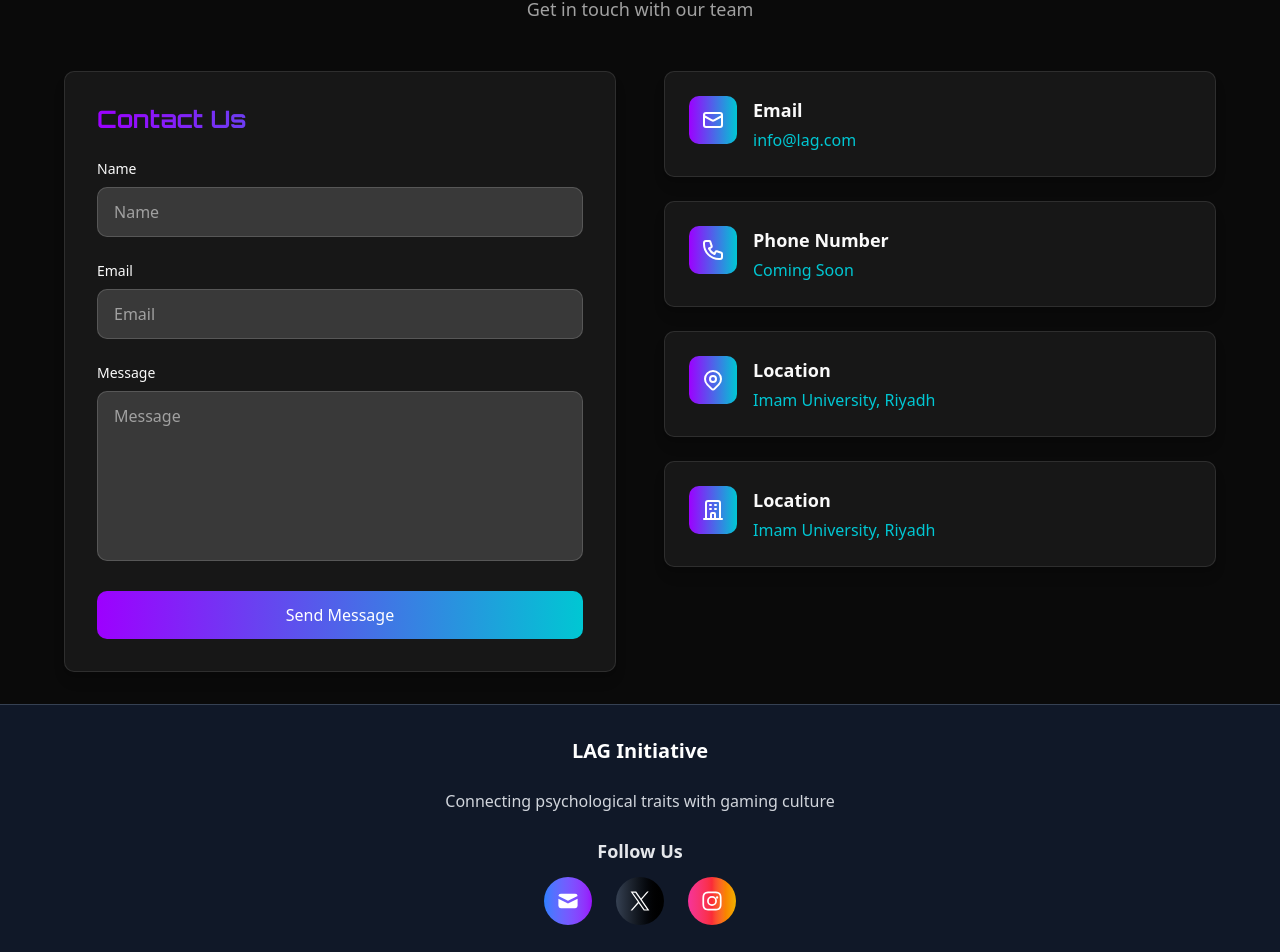
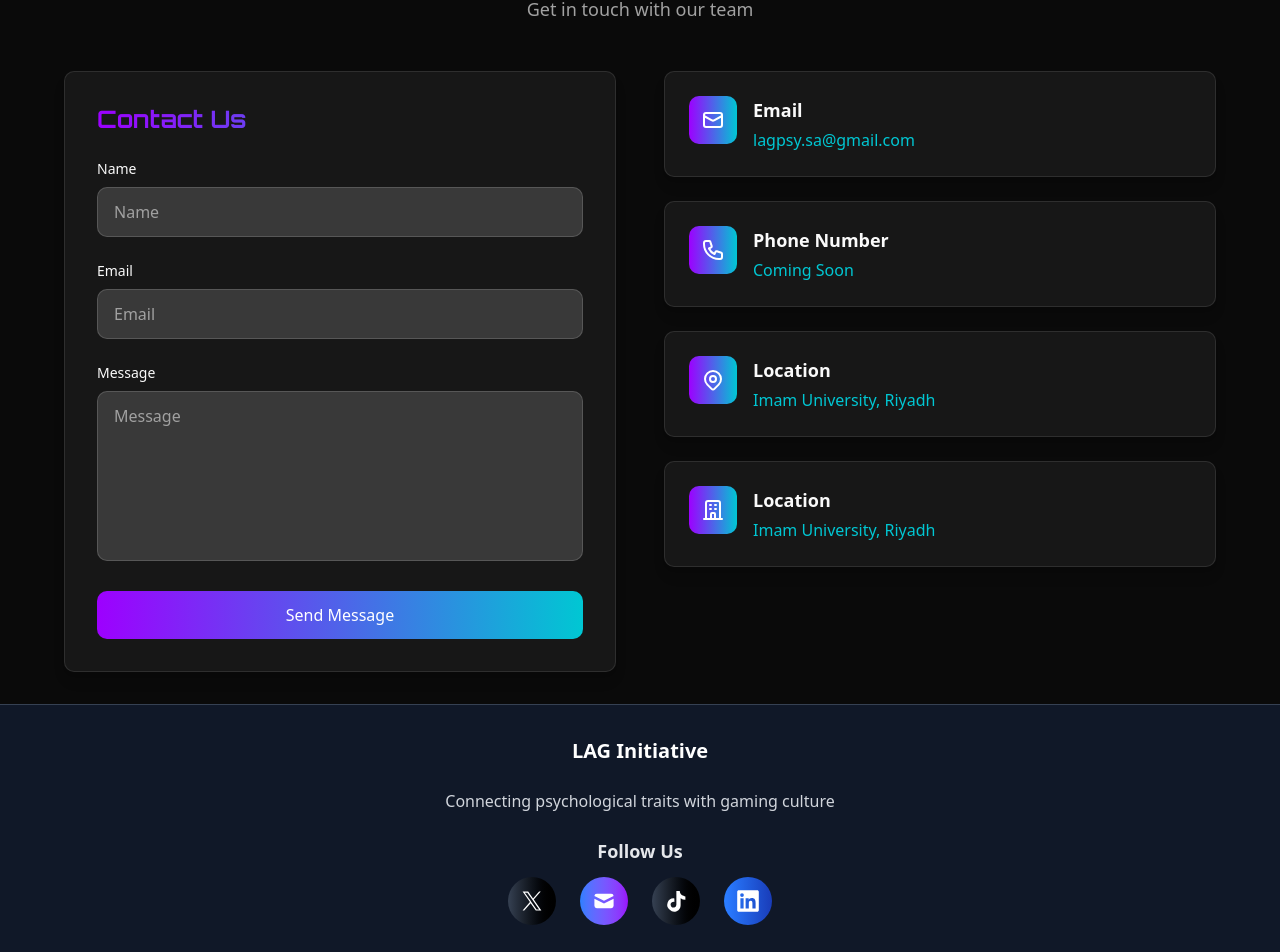
Before and after one commit to A222moq3e/LAG_Website, a Next.js app: page /1/contact-us in a window 1280 px wide. Shown: the part 180-1132 px from the top of the page. Built offline with nearby package versions, Linux system fonts and the light colour scheme.

Commit message:
add social media data

```diff
--- a/app/[locale]/contact-us/page.js
+++ b/app/[locale]/contact-us/page.js
@@ -103,7 +103,7 @@ export default async function ContactUs({ params }) {
               <h3 className="text-lg font-semibold text-foreground mb-1">
                 {t(currentLocale, 'pages.contact.info.email')}
               </h3>
-              <p className="text-[var(--primary-blue-light)]">info@lag.com</p>
+              <p className="text-[var(--primary-blue-light)]">lagpsy.sa@gmail.com</p>
             </div>
           </div>
 
--- a/app/components/Footer.js
+++ b/app/components/Footer.js
@@ -36,9 +36,21 @@ export default function Footer() {
               {t(locale, 'footer.followUs')}
             </h4>
             <div className="flex gap-6 justify-center">
+                  {/* X (Twitter) */}
+                        <a
+                href="https://x.com/lagpsy"
+                target="_blank"
+                rel="noopener noreferrer"
+                className="p-3 rounded-full bg-gradient-to-r from-gray-700 to-black text-white hover:from-gray-600 hover:to-gray-900 transition-all duration-300 transform hover:scale-110"
+                aria-label="X (Twitter)"
+              >
+                <svg className="w-6 h-6" fill="currentColor" viewBox="0 0 20 20">
+                  <path d="M11.4678 8.77491L17.2961 2H15.915L10.8543 7.88256L6.81232 2H2.15039L8.26263 10.8955L2.15039 18H3.53159L8.87581 11.7878L13.1444 18H17.8063L11.4675 8.77491H11.4678ZM9.57608 10.9738L8.95678 10.0881L4.02925 3.03974H6.15068L10.1273 8.72795L10.7466 9.61374L15.9156 17.0075H13.7942L9.57608 10.9742V10.9738Z" />
+                </svg>
+              </a>
               {/* Email */}
               <a
-                href="mailto:contact@laginitiative.com"
+                href="mailto:lagpsy.sa@gmail.com"
                 className="p-3 rounded-full bg-gradient-to-r from-blue-500 to-purple-600 text-white hover:from-blue-600 hover:to-purple-700 transition-all duration-300 transform hover:scale-110"
                 aria-label="Email"
               >
@@ -48,31 +60,35 @@ export default function Footer() {
                 </svg>
               </a>
 
-              {/* X (Twitter) */}
+
+
+              {/* Tiktok */}
               <a
-                href="https://x.com/laginitiative"
+                href="https://tiktok.com/@lagpsy"
                 target="_blank"
                 rel="noopener noreferrer"
                 className="p-3 rounded-full bg-gradient-to-r from-gray-700 to-black text-white hover:from-gray-600 hover:to-gray-900 transition-all duration-300 transform hover:scale-110"
-                aria-label="X (Twitter)"
+                aria-label="TikTok"
               >
-                <svg className="w-6 h-6" fill="currentColor" viewBox="0 0 20 20">
-                  <path d="M11.4678 8.77491L17.2961 2H15.915L10.8543 7.88256L6.81232 2H2.15039L8.26263 10.8955L2.15039 18H3.53159L8.87581 11.7878L13.1444 18H17.8063L11.4675 8.77491H11.4678ZM9.57608 10.9738L8.95678 10.0881L4.02925 3.03974H6.15068L10.1273 8.72795L10.7466 9.61374L15.9156 17.0075H13.7942L9.57608 10.9742V10.9738Z" />
+                <svg className="w-6 h-6" fill="currentColor" viewBox="0 0 24 24">
+                  <path d="M19.59 6.69a4.83 4.83 0 0 1-3.77-4.25V2h-3.45v13.67a2.89 2.89 0 0 1-5.2 1.74 2.89 2.89 0 0 1 2.31-4.64 2.93 2.93 0 0 1 .88.13V9.4a6.84 6.84 0 0 0-.88-.05A6.33 6.33 0 0 0 5.76 20.71a6.34 6.34 0 0 0 10.86-4.43v-7a8.16 8.16 0 0 0 4.77 1.52v-3.4a4.85 4.85 0 0 1-1.8-.71z"/>
                 </svg>
               </a>
 
-              {/* Instagram */}
+              {/* LinkedIn */}
               <a
-                href="https://instagram.com/laginitiative"
+                href="https://linkedin.com/company/lagpsy"
                 target="_blank"
                 rel="noopener noreferrer"
-                className="p-3 rounded-full bg-gradient-to-r from-pink-500 via-red-500 to-yellow-500 text-white hover:from-pink-600 hover:via-red-600 hover:to-yellow-600 transition-all duration-300 transform hover:scale-110"
-                aria-label="Instagram"
+                className="p-3 rounded-full bg-gradient-to-r from-blue-500 to-blue-800 text-white hover:from-blue-700 hover:to-blue-800 transition-all duration-300 transform hover:scale-110"
+                aria-label="LinkedIn"
               >
                 <svg className="w-6 h-6" fill="currentColor" viewBox="0 0 20 20">
-                  <path fillRule="evenodd" d="M10 2c2.172 0 2.43.01 3.281.048.85.038 1.434.174 1.943.372a3.9 3.9 0 011.416.923c.445.444.718.89.923 1.417.197.509.334 1.093.372 1.942C17.99 7.57 18 7.828 18 10s-.01 2.43-.048 3.281c-.038.85-.174 1.434-.372 1.943a3.9 3.9 0 01-.923 1.416c-.444.445-.89.718-1.417.923-.509.197-1.093.334-1.942.372C12.43 17.99 12.172 18 10 18s-2.43-.01-3.281-.048c-.85-.038-1.434-.174-1.943-.372a3.9 3.9 0 01-1.416-.923c-.445-.444-.718-.89-.923-1.417-.197-.509-.334-1.093-.372-1.942C2.01 12.43 2 12.172 2 10s.01-2.43.048-3.281c.038-.85.174-1.434.372-1.943a3.9 3.9 0 01.923-1.416c.444-.445.89-.718 1.417-.923.509-.197 1.093-.334 1.942-.372C7.57 2.01 7.828 2 10 2zm0 1.44c-2.136 0-2.39.009-3.233.047-.78.035-1.204.166-1.486.276a2.5 2.5 0 00-.92.598 2.5 2.5 0 00-.598.92c-.11.282-.24.706-.276 1.486C3.449 7.61 3.44 7.864 3.44 10s.009 2.39.047 3.233c.035.78.166 1.204.276 1.486.13.338.302.65.598.92.27.296.582.468.92.598.282.11.706.24 1.486.276.844.038 1.097.047 3.233.047s2.39-.009 3.233-.047c.78-.035 1.204-.166 1.486-.276a2.5 2.5 0 00.92-.598c.296-.27.468-.582.598-.92.11-.282.24-.706.276-1.486.038-.844.047-1.097.047-3.233s-.009-2.39-.047-3.233c-.035-.78-.166-1.204-.276-1.486a2.5 2.5 0 00-.598-.92 2.5 2.5 0 00-.92-.598c-.282-.11-.706-.24-1.486-.276C12.39 3.449 12.136 3.44 10 3.44zm0 2.452a4.108 4.108 0 110 8.216 4.108 4.108 0 010-8.216zm0 1.441a2.667 2.667 0 100 5.334 2.667 2.667 0 000-5.334zm5.23-.247a.96.96 0 11-1.92 0 .96.96 0 011.92 0z" clipRule="evenodd" />
+                  <path fillRule="evenodd" d="M16.338 16.338H13.67V12.16c0-.995-.017-2.277-1.387-2.277-1.39 0-1.601 1.086-1.601 2.207v4.248H8.014v-8.59h2.559v1.174h.037c.356-.675 1.227-1.387 2.526-1.387 2.703 0 3.203 1.778 3.203 4.092v4.711zM5.005 6.575a1.548 1.548 0 11-.003-3.096 1.548 1.548 0 01.003 3.096zm-1.337 9.763H6.34v-8.59H3.667v8.59zM17.668 1H2.328C1.595 1 1 1.581 1 2.298v15.403C1 18.418 1.595 19 2.328 19h15.34c.734 0 1.332-.582 1.332-1.299V2.298C19 1.581 18.402 1 17.668 1z" clipRule="evenodd" />
                 </svg>
               </a>
+
+
             </div>
           </div>
 
```
